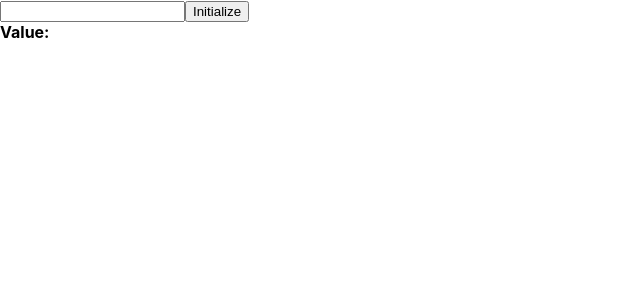
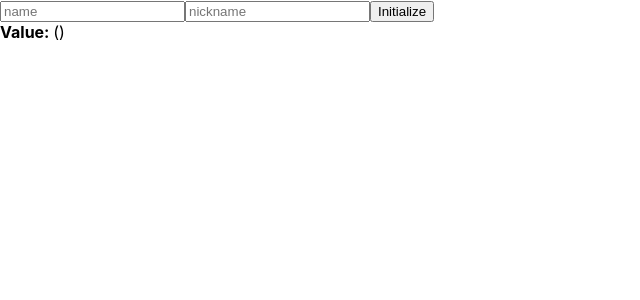
Before and after one commit to devops-future/react-A2Z, a React (Create React App) app: page / in a window 1280 px wide. Shown: the top 300 px of the page, without its empty margins (0-640 px from the left). Built offline with nearby package versions, Linux system fonts and the light colour scheme.

Commit message:
first commit

```diff
--- a/src/InputSample.js
+++ b/src/InputSample.js
@@ -1,22 +1,36 @@
 import React, { useState } from 'react';
 
 function InputSample() {
-	const [text, setText] = useState('');
+	const [inputs, setInputs] = useState({
+		name: '',
+		nickname: ''
+	});
+
+	const { name, nickname } = inputs;
 
 	const onChange = (e) => {
-		setText(e.target.value);
+		const { value, name } = e.target;
+		setInputs({
+			...inputs,
+			[name]: value
+		});
 	}
 
 	const onReset = () => {
-		setText('');
+		setInputs({
+			name: '',
+			nickname: '',
+		});
 	}
 
 	return (
 		<div>
-			<input onChange={onChange} value={text} />
+			<input name="name" placeholder="name" onChange={onChange} value={name} />
+			<input name="nickname" placeholder="nickname" onChange={onChange} value={nickname} />
 			<button onClick={onReset}>Initialize</button>
 			<div>
-				<b>Value: {text}</b>
+				<b>Value: </b>
+				{name} ({nickname})
 			</div>
 		</div>
 	)
```
Also changed, not shown: 1 other file (tests, documents, lock files or other folders).
